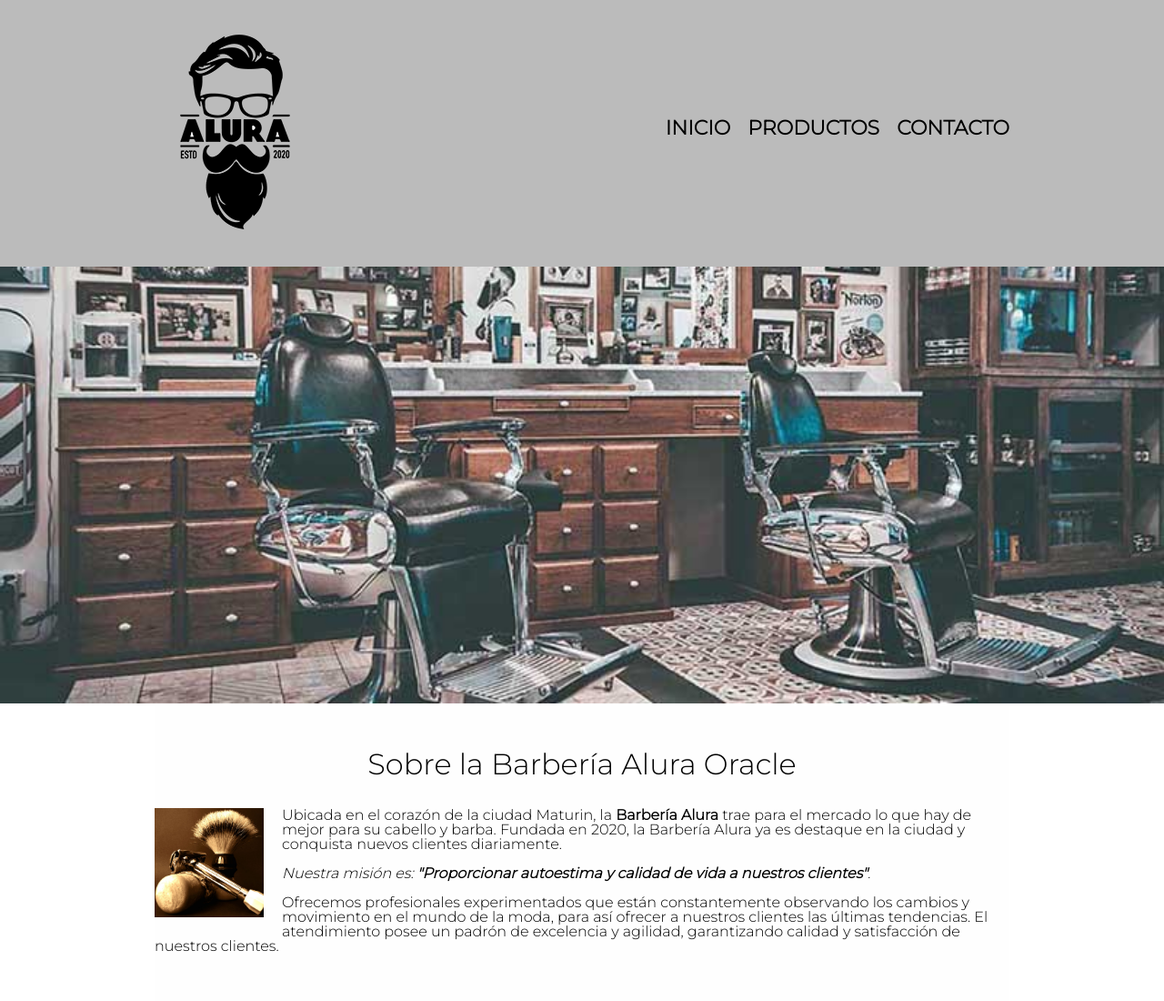
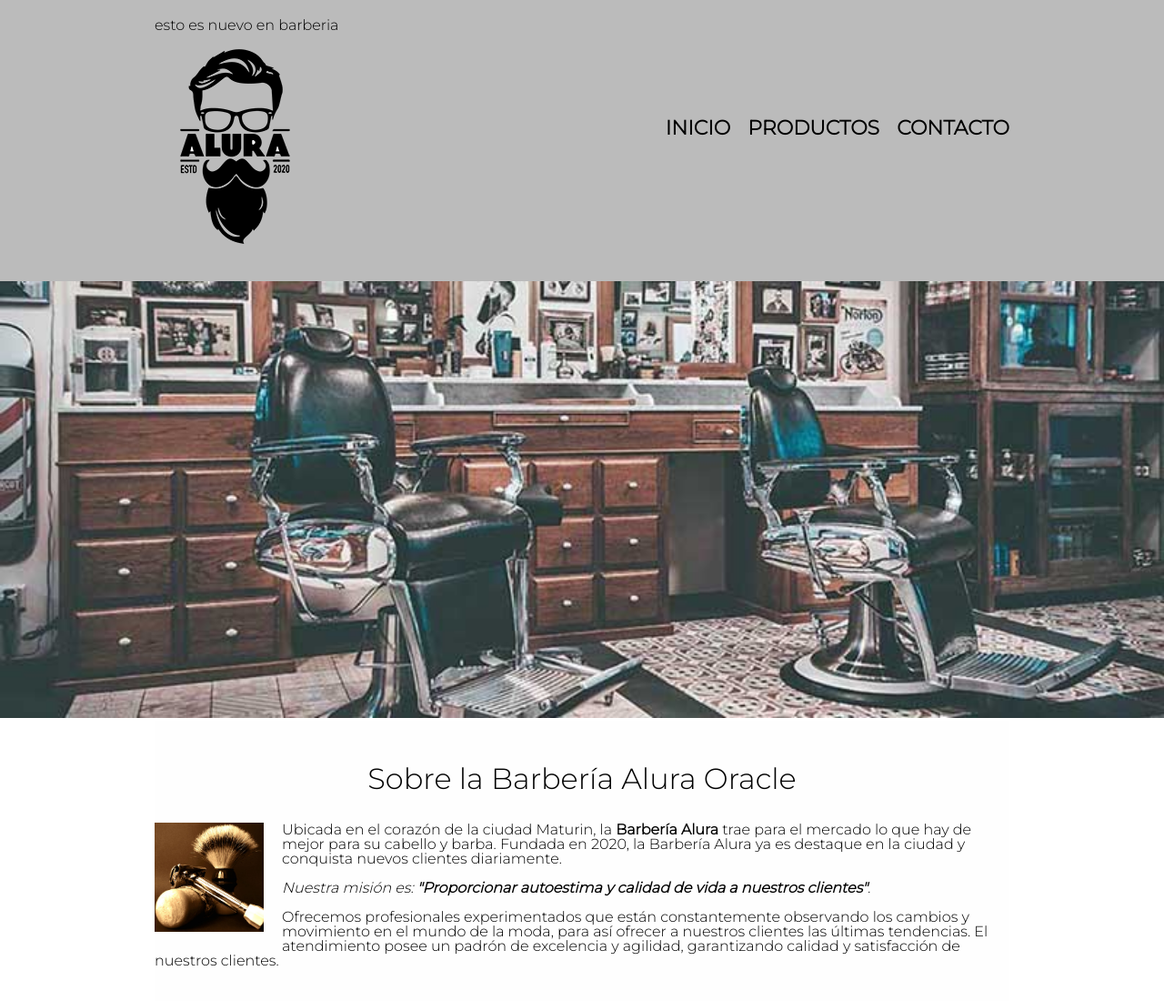
Before and after one commit to JesusCardozoPro/alura-git, a plain HTML site: page index.html in a window 1280 px wide. Shown: the top 1100 px of the page at 91% size. Drawn offline with Linux system fonts and the light colour scheme.

Commit message:
cursos de aulare nuevo en peliqueria

```diff
--- a/index.html
+++ b/index.html
@@ -14,6 +14,7 @@
     <body>
         <header>
             <div class="caja">
+                <h3>esto es nuevo en barberia</h3>
                 <h1><img src="imagenes/logo.png"></h1>
                 <nav>
                     <ul>
```
